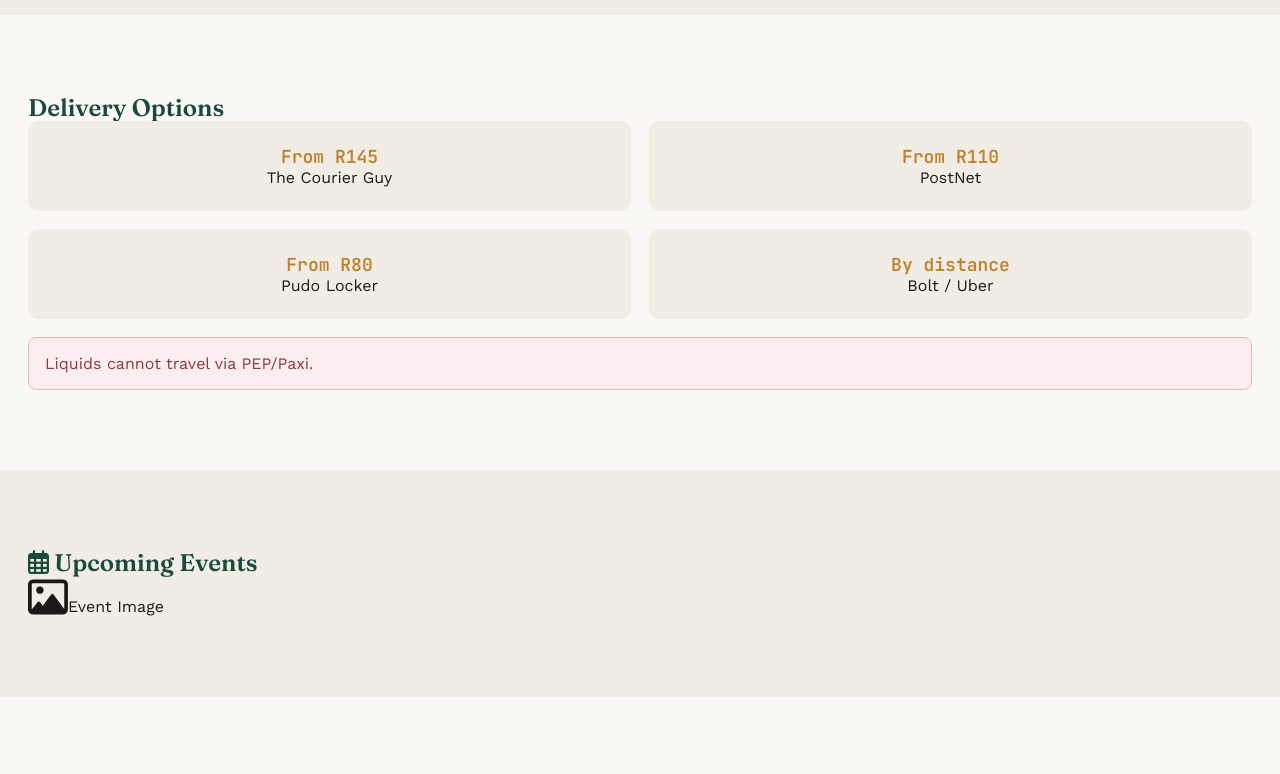
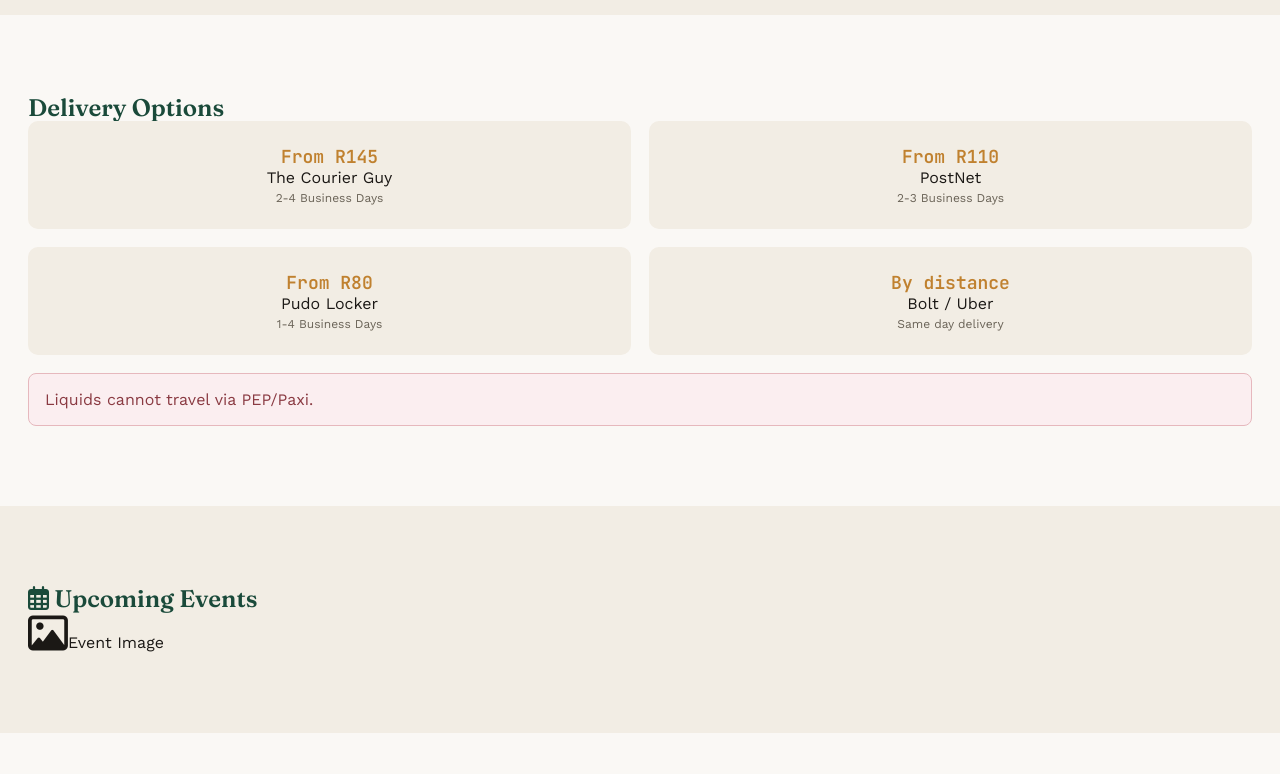
Before and after one commit to Sjnjen/Go-down-herb, a plain HTML site: page index.html in a window 1280 px wide. Shown: the part 8040-8814 px from the top of the page. Drawn offline with nearby package versions, Linux system fonts and the light colour scheme.

Commit message:
Add delivery time details to delivery options

```diff
--- a/index.html
+++ b/index.html
@@ -223,6 +223,7 @@
     .delivery-grid { display:grid; grid-template-columns:1fr 1fr; gap:18px; }
     .delivery-card { background:var(--warm); border-radius:10px; padding:24px; text-align:center; }
     .delivery-card .amt { font-family:var(--mono); font-weight:700; color:var(--ember); font-size:18px; }
+    .delivery-card .delivery-time { font-size:12px; color:#6a6357; margin-top:4px; }
     .delivery-warn { background:#fbeef0; border:1px solid #e6b8bd; color:#8a3a42; padding:16px; border-radius:8px; margin-top:18px; }
 
     .priorities-section { background:var(--forest); }
@@ -385,6 +386,7 @@
     .delivery-option .do-info { flex:1; }
     .delivery-option .do-name { font-weight:600; font-size:14px; color:var(--forest); }
     .delivery-option .do-price { font-family:var(--mono); font-size:12px; color:var(--ember); margin-top:2px; }
+    .delivery-option .do-time { font-size:11.5px; color:#6a6357; margin-top:2px; }
     .delivery-option .do-learn { font-size:11.5px; font-weight:600; color:var(--forest-light); margin-top:4px; display:inline-flex; align-items:center; gap:5px; }
     .delivery-option .do-learn:hover { color:var(--forest); text-decoration:underline; }
 
@@ -487,7 +489,7 @@
 
     <section id="shop-cups" style="background:var(--warm)"><div class="wrap"><h2><i class="fas fa-mug-hot"></i> Cups</h2><div class="product-grid" id="cupsGrid"></div></div></section>
 
-    <section id="delivery"><div class="wrap"><h2>Delivery Options</h2><div class="delivery-grid"><div class="delivery-card"><div class="amt">From R145</div><div class="name">The Courier Guy</div></div><div class="delivery-card"><div class="amt">From R110</div><div class="name">PostNet</div></div><div class="delivery-card"><div class="amt">From R80</div><div class="name">Pudo Locker</div></div><div class="delivery-card"><div class="amt">By distance</div><div class="name">Bolt / Uber</div></div></div><div class="delivery-warn">Liquids cannot travel via PEP/Paxi.</div></div></section>
+    <section id="delivery"><div class="wrap"><h2>Delivery Options</h2><div class="delivery-grid"><div class="delivery-card"><div class="amt">From R145</div><div class="name">The Courier Guy</div><div class="delivery-time">2-4 Business Days</div></div><div class="delivery-card"><div class="amt">From R110</div><div class="name">PostNet</div><div class="delivery-time">2-3 Business Days</div></div><div class="delivery-card"><div class="amt">From R80</div><div class="name">Pudo Locker</div><div class="delivery-time">1-4 Business Days</div></div><div class="delivery-card"><div class="amt">By distance</div><div class="name">Bolt / Uber</div><div class="delivery-time">Same day delivery</div></div></div><div class="delivery-warn">Liquids cannot travel via PEP/Paxi.</div></div></section>
 
     <section id="events" style="background:var(--warm)"><div class="wrap"><h2><i class="far fa-calendar-alt"></i> Upcoming Events</h2><div class="event-section"><div class="event-img" id="eventImagePlaceholder"><i class="far fa-image" style="font-size:40px;"></i><span>Event Image</span></div></div></div></section>
 
@@ -631,6 +633,7 @@
                 <div class="do-info">
                   <div class="do-name">The Courier Guy</div>
                   <div class="do-price">From R145</div>
+                  <div class="do-time">2-4 Business Days</div>
                 </div>
               </label>
               <label class="delivery-option" data-value="postnet">
@@ -638,6 +641,7 @@
                 <div class="do-info">
                   <div class="do-name">PostNet</div>
                   <div class="do-price">From R110</div>
+                  <div class="do-time">2-3 Business Days</div>
                 </div>
               </label>
               <label class="delivery-option" data-value="pudo">
@@ -645,6 +649,7 @@
                 <div class="do-info">
                   <div class="do-name">PUDO Locker</div>
                   <div class="do-price">From R80</div>
+                  <div class="do-time">1-4 Business Days</div>
                   <a href="https://www.youtube.com/results?search_query=how+to+use+pudo+locker" target="_blank" rel="noopener noreferrer" class="do-learn" onclick="event.stopPropagation()"><i class="fab fa-youtube"></i> Learn How</a>
                 </div>
               </label>
```
